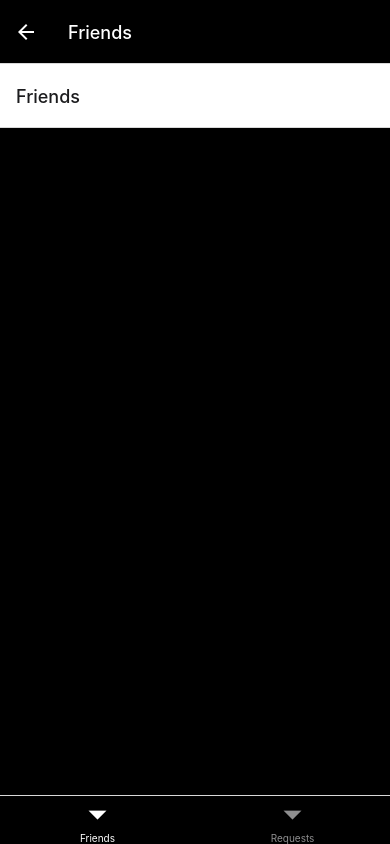
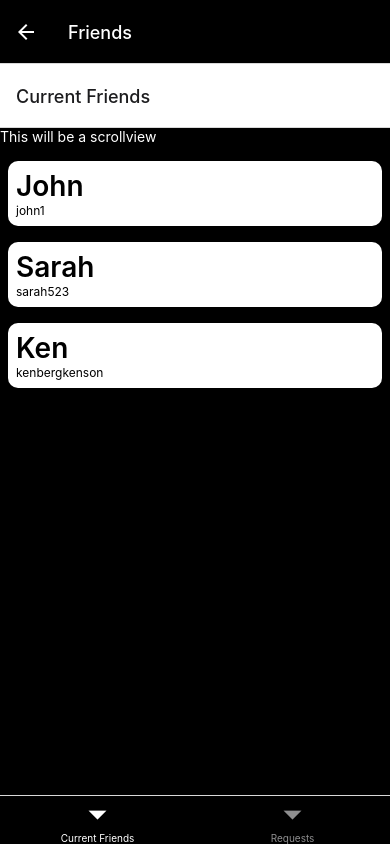
Before and after one commit to kweel/Q, a React Native app: screen /Friends in a window 390 px wide. Built offline with nearby package versions, Linux system fonts and the light colour scheme.

Commit message:
friends/requests data goes to friends/requests tab

```diff
--- a/App.js
+++ b/App.js
@@ -1,18 +1,39 @@
 // import { StatusBar } from 'expo-status-bar';
 import { StyleSheet, Text, View, StatusBar, Button } from 'react-native';
 import * as React from 'react';
+import { useState, useEffect } from 'react';
 import { NavigationContainer } from '@react-navigation/native';
 import { createNativeStackNavigator } from '@react-navigation/native-stack';
 import Feed from './src/components/Feed'
-import Friends from './src/components/Friends'
 import Me from './src/components/Me'
 import FriendsTabs from './src/components/navigation/FriendsTabs';
+import FriendsDataContext from './src/components/contexts/FriendsDataContext';
+import RequestsDataContext from './src/components/contexts/RequestsDataContext';
 
-const Stack = createNativeStackNavigator();
+
 export default function App() {
+  const Stack = createNativeStackNavigator();
+  const [friends,setFriends]=useState([])
+  const [requests,setRequests]=useState([])
+  useEffect(() => {
+    setFriends([
+      {name:'John', img:'img.jpg', username:'john1'},
+      {name:'Sarah', img:'img2.jpg', username:'sarah523'},
+      {name:'Ken', img:'img3.jpg', username:'kenbergkenson'},
+      ])
+    setRequests([
+      {name:'Jan', img:'img.jpg', username:'john1'},
+      {name:'Seraphin', img:'img2.jpg', username:'sarah523'},
+      {name:'Kenjamin', img:'img3.jpg', username:'kenbergkenson'},
+      ])
+
+  },[])
   return (
+
     <NavigationContainer style={styles.container}>
       <StatusBar barStyle="light-content" />
+      <FriendsDataContext.Provider value={[friends,setFriends]}>
+        <RequestsDataContext.Provider value={[requests,setRequests]}>
       <Stack.Navigator
         initialRouteName="route"
         screenOptions={{
@@ -28,15 +49,19 @@ export default function App() {
             title: 'Q',
           }}
         />
+
         <Stack.Screen
           name = "Friends"
           component = {FriendsTabs}
         />
+
         <Stack.Screen
           name = "Me"
           component = {Me}
         />
       </Stack.Navigator>
+      </RequestsDataContext.Provider>
+        </FriendsDataContext.Provider>
     </NavigationContainer>
   );
 }
--- a/src/components/Friends.jsx
+++ /dev/null
@@ -1,14 +0,0 @@
-import { Text, View, Button, SafeAreaView, ScrollView } from "react-native";
-import { useLinkProps } from '@react-navigation/native';
-import { NavigationContainer } from '@react-navigation/native';
-import { createNativeStackNavigator } from '@react-navigation/native-stack';
-
-export default function Friends({ navigation }) {
-  return (
-    <SafeAreaView style={{ flex: 1, backgroundColor: "#000000"}}>
-      <ScrollView>
-
-      </ScrollView>
-    </SafeAreaView>
-  )
-}
--- a/src/components/ProfileScroll.jsx
+++ b/src/components/ProfileScroll.jsx
@@ -1,11 +1,18 @@
 import { Text, View, Button } from "react-native";
-import { useLinkProps } from '@react-navigation/native';
-import { NavigationContainer } from '@react-navigation/native';
-import { createNativeStackNavigator } from '@react-navigation/native-stack';
-export default function ProfileScroll({ navigation }) {
+import FriendCard from "./helper/FriendCard";
+//you have to pass data as 'data' in the parent for it to get the variable
+export default function ProfileScroll({ data }) {
+    const textStyle = {color:'white'}
+    console.log(data)
     return (
         <View style={{ flex: 1, backgroundColor: '#000000'}}>
-            <Text>This will be a scrollview</Text>
+            <Text style={textStyle}>This will be a scrollview</Text>
+            {
+                data.map(fren => {
+                    console.log('hey')
+                    return <FriendCard {...fren}/>
+                })
+            }
         </View>
     )
 }
--- /dev/null
+++ b/src/components/contexts/FriendsDataContext.jsx
@@ -0,0 +1,5 @@
+import { createContext } from "react";
+
+const FriendsDataContext = createContext([]);
+
+export default FriendsDataContext;
--- /dev/null
+++ b/src/components/contexts/RequestsDataContext.jsx
@@ -0,0 +1,5 @@
+import { createContext } from "react";
+
+const RequestsDataContext = createContext([]);
+
+export default RequestsDataContext;
--- /dev/null
+++ b/src/components/helper/FriendCard.jsx
@@ -0,0 +1,14 @@
+import { Text, Button } from "react-native";
+import HelperCard from "./HelperCard"
+import { useContext,useEffect } from "react";
+
+function FriendCard(props) {
+
+    return <HelperCard style={{ marginTop: 16, padding: 8, marginLeft: 8, marginRight: 8 }}>
+        <Text style={{fontSize: 28, fontWeight: 600}}>{props.name}</Text>
+        <Text style={{fontSize: 12}}>{props.username}</Text>
+        <Text></Text>
+    </HelperCard>
+}
+
+export default FriendCard;
--- /dev/null
+++ b/src/components/helper/HelperCard.jsx
@@ -0,0 +1,18 @@
+import { Pressable, StyleSheet, View } from "react-native";
+
+export default function BadgerCard(props) {
+    return <Pressable onPress={props.onPress} onLongPress={props.onLongPress}>
+        <View style={[styles.card, props.style]}>
+            {props.children}
+        </View>
+    </Pressable>
+}
+
+const styles = StyleSheet.create({
+    card: {
+        padding: 16,
+        elevation: 5,
+        borderRadius: 10,
+        backgroundColor: 'white'
+    }
+})
--- a/src/components/navigation/FriendsTabs.js
+++ /dev/null
@@ -1,18 +0,0 @@
-import { createBottomTabNavigator } from '@react-navigation/bottom-tabs';
-import ProfileScroll from '../ProfileScroll';
-const BottomTabs = createBottomTabNavigator();
-//much taken from https://reactnavigation.org/docs/material-top-tab-navigator
-function FriendsTabs() {
-  return (
-    <BottomTabs.Navigator screenOptions={{
-      tabBarStyle: {
-        backgroundColor: '#000000',
-      },
-      tabBarActiveTintColor: 'white',
-    }}>
-      <BottomTabs.Screen name="Friends" key = "Friends" component={ProfileScroll} />
-      <BottomTabs.Screen name="Requests" key="Requests" component={ProfileScroll} />
-    </BottomTabs.Navigator>
-  );
-}
-export default FriendsTabs;
--- /dev/null
+++ b/src/components/navigation/FriendsTabs.jsx
@@ -0,0 +1,28 @@
+import { createBottomTabNavigator } from '@react-navigation/bottom-tabs';
+import ProfileScroll from '../ProfileScroll';
+import { useContext } from 'react';
+import FriendsDataContext from '../contexts/FriendsDataContext';
+import RequestsDataContext from '../contexts/RequestsDataContext';
+function FriendsTabs(props) {
+  const BottomTabs = createBottomTabNavigator();
+  const [friends,setFriends]=useContext(FriendsDataContext)
+  const [requests,setRequests]=useContext(RequestsDataContext)
+  const friendsProps={data:friends}
+  const requestsProps={data:requests}
+  return (
+    <BottomTabs.Navigator screenOptions={{
+      tabBarStyle: {
+        backgroundColor: '#000000',
+      },
+      tabBarActiveTintColor: 'white',
+    }}>
+      <BottomTabs.Screen name="Current Friends" key = "Friends">
+        {props => <ProfileScroll {...props} data={friends}/>}
+      </BottomTabs.Screen>
+      <BottomTabs.Screen name="Requests" key = "Requests">
+        {props => <ProfileScroll {...props} data={requests}/>}
+      </BottomTabs.Screen>
+    </BottomTabs.Navigator>
+  );
+}
+export default FriendsTabs;
```
